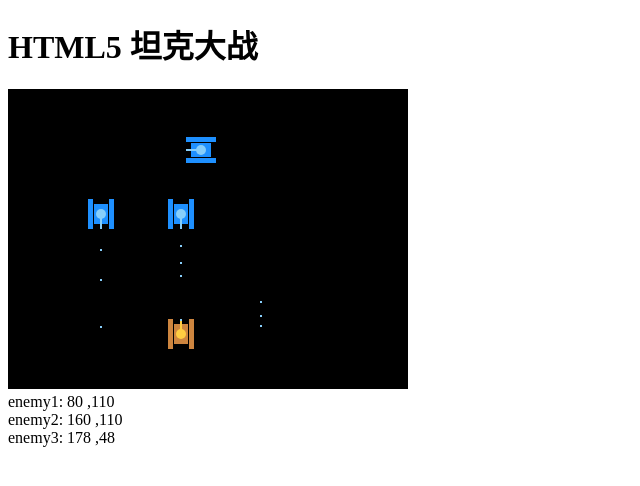
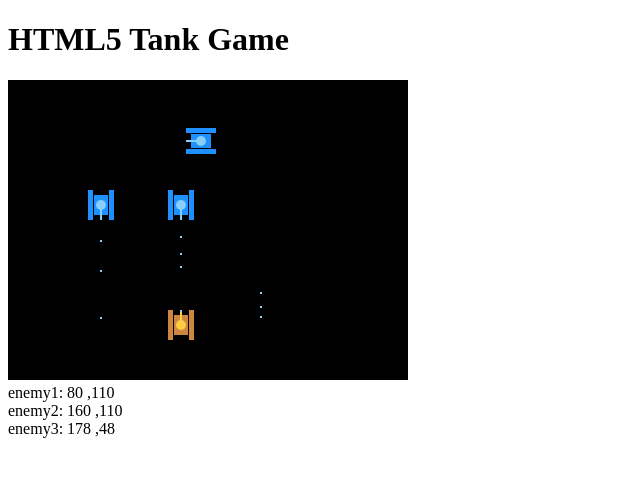
Before and after one commit to liaonily/learning, a plain HTML site: page tankGame/index.html in a window 1280 px wide. Shown: the whole page, without its empty margins (0-640 px from the left). Drawn offline with Linux system fonts and the light colour scheme.

Commit message:
Update tank game

```diff
--- a/tankGame/tankGame.html
+++ b/tankGame/index.html
@@ -8,10 +8,10 @@
   <title>tankGame</title>
 </head>
 <body onkeydown="getCommand()">
-  <h1>HTML5 坦克大战</h1>
+  <h1>HTML5 Tank Game </h1>
   <canvas id="canvas1" width="400" height="300" style="background-color: black;"></canvas>
-  <div id="aa">敌人坦克坐标</div>
-  <script type="text/javascript" src="tankGame.js"></script>
+  <div id="location">Enemies coordinates </div>
+  <script type="text/javascript" src="main.js"></script>
   <script type="text/javascript">
     var canvas1 = document.getElementById('canvas1');
     var cxt = canvas1.getContext('2d');
@@ -30,27 +30,30 @@
     }
     hero.enemyTanks = enemies;
 
-    //玩家坦克能够接收命令并做出行动
+    //Get user's commands
     function getCommand() {
-      //alert(event.keyCode);
-      /*进攻J,Enter: 74,13上：87，38右：68，39下：83，40左：65，37*/
       switch (event.keyCode) {
+        //Press "W" or up
         case 87:
         case 38:
           hero.moveUp();
           break;
+        //Press "D" or right
         case 68:
         case 39:
           hero.moveRight();
           break;
+        //Press "S" or down
         case 83:
         case 40:
           hero.moveDown();
           break;
+        //Press "A" or left
         case 65:
         case 37:
           hero.moveLeft();
           break;
+        //Press "J" or Enter
         case 74:
         case 13:
           hero.emitBullet();
@@ -59,17 +62,17 @@
       }
       flashTankMap();
     }
-    //敌人坦克自动跑并发出子弹
+    //Enemies activities, running and randowm shooting
     window.setInterval(function(){
       enemies.forEach(function(enemy){
-        //判断敌人坦克是否死亡，如果死亡便不能再跑，也不能发子弹
+        // Check enemy's state
         if(enemy.isAlive){
           enemy.run();
         }
       });
     },50);
 
-    //不停的画战场（包括子弹、hero、enemy）
+    //Continous flash map
     window.setInterval(function(){
       flashTankMap();
     },100)
--- a/tankGame/tankGame.js
+++ b/tankGame/main.js
@@ -1,4 +1,4 @@
-//坦克构造函数
+//Tank constructor
 function Tank(x, y, direction, color, speed, bulletSpeed) {
   this.x = x;
   this.y = y;
@@ -66,7 +66,7 @@ function Tank(x, y, direction, color, speed, bulletSpeed) {
       bullet.fly();
     }, 50);
     bullet.timer = timer;
-    //检查子弹和敌方坦克距离的方法
+    //Check distance between my bullet and and enemies to judge if enemies should die
     var that = this;
     bullet.checkDistanceToEnemy = function () {
       that.enemyTanks.forEach(function (tank) {
@@ -81,9 +81,9 @@ function Tank(x, y, direction, color, speed, bulletSpeed) {
     };
     };
 
-//画出坦克
+//Drawing tank
 this.draw = function() {
-  //有子弹就画子弹
+  //Drawing bullets
   if (this.bullets) {
     this.bullets.forEach(function(bullet) {
       if (bullet.isAlive) {
@@ -91,7 +91,7 @@ this.draw = function() {
       }
     });
   }
-  //判断坦克状态，活着才画
+  //Check the state of the tank
   if(this.isAlive){
     switch (this.direction) {
       case 0:
@@ -146,7 +146,7 @@ this.draw = function() {
 };
 }
 
-//构造子弹函数
+//Bullet constructor
 function Bullet(x,y,direction,color,speed){
   this.x = x;
   this.y = y;
@@ -186,26 +186,25 @@ function Bullet(x,y,direction,color,speed){
   };
 }
 
-//通过对象冒充方法构造玩家的坦克
+//Player's tank
 function Hero(x, y, direction, color, speed, bulletSpeed) {
   this.tank = Tank;
   this.tank(x, y, direction, color, speed, bulletSpeed);
 }
 
-//通过对象冒充方法构造敌方坦克
+//Enemies tank
 function Enemy(x, y, direction, color, speed, bulletSpeed) {
   this.tank = Tank;
   this.tank(x, y, direction, color, speed, bulletSpeed);
-  //设置转向概率
+  //Set the probability of changing direction
   this.randomTurn = function () {
-    //产生0-1的随机数
+    //Create a random number between 0-1
     var a = Math.random();
-    //设置1%的转向概率
+    //1% change direction
     if (a < 0.01) {
-      //产生0、1、2、3、4的随机数
       this.direction = Math.floor(Math.random() * 4 + 0);
     }
-    //当到达画布边缘时，调整方向，调整为相反方向的概率为50%，左右各25%
+    //When tank is about to the edge of the map，change direction, reverse direction 50%，another two direction 25%
     var b = Math.random();
     if (this.x <= 0) {
       if (b >= 0 && b < 0.25) {
@@ -244,14 +243,14 @@ function Enemy(x, y, direction, color, speed, bulletSpeed) {
       }
     }
   };
-  //设置打子弹的频率
+  //Frequency of shooting
   this.randomEmitBullet = function() {
     var a = Math.random();
     if(a < 0.02){
       this.emitBullet();
     }
   };
-  //坦克移动
+  //Running function
   this.run = function(){
     this.randomTurn();
     this.randomEmitBullet();
@@ -282,14 +281,14 @@ function Enemy(x, y, direction, color, speed, bulletSpeed) {
 }
 
 function flashTankMap(){
-  //清除画布
+  //Clear Map
   cxt.clearRect(0, 0, 400, 300);
-  //重新绘制坦克
+  //Drawning map
   hero.draw();
   enemies.forEach(function(enemy){
   enemy.draw();
   });
-  document.getElementById("aa").innerHTML =
+  document.getElementById("location").innerHTML =
     "enemy1: " + enemies[0].x + "  ," + enemies[0].y + "<br/>" +
     "enemy2: " + enemies[1].x + "  ," + enemies[1].y +"<br/>" +
     "enemy3: " + enemies[2].x + "  ," + enemies[2].y +"<br/>" ;
```
